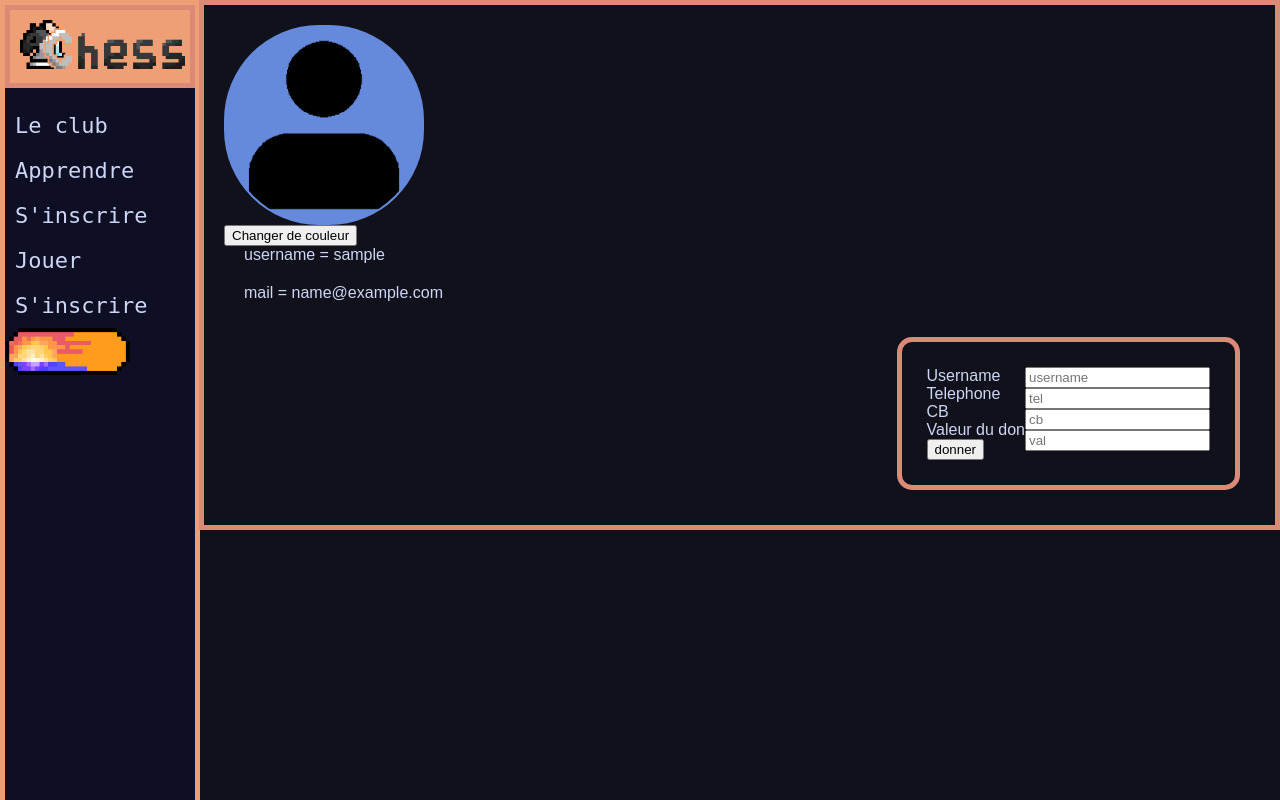
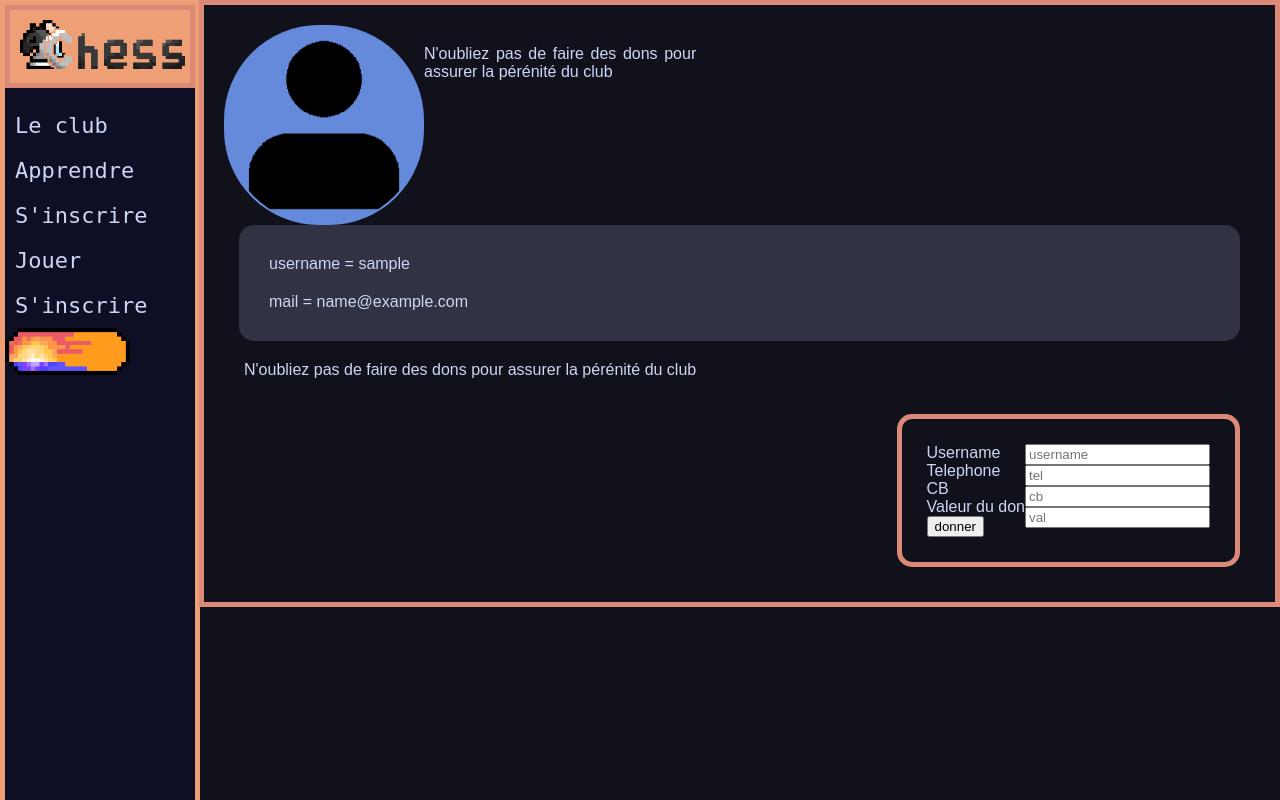
Before and after one commit to ajkoi/chessNSIpython, a Flask app: page /profile in a window 1280 px wide. Run offline with Flask 3, Linux system fonts and the light colour scheme; the visitor is signed in with stand-in values (Sample User, id 1); some web fonts are replaced; grey boxes are pictures that could not be loaded.

Commit message:
g fait une moddif pour la page du profile

```diff
--- a/templates/profile.html
+++ b/templates/profile.html
@@ -35,33 +35,15 @@
 
             <!-- <h1 style="float: right;">CurrentUser</h1> -->
         </div>
-        <script>
-            function RandomBackground(){
-
-                // let HexValues = "01234566789ABCDEF"
-                // let HexColor = "#"
-                // for (let i = 0; i < 6; i++) {
-                //     let HexPart = HexValues[Math.floor(Math.random() * 16)];
-                //     HexColor += HexPart;
-                // }
-
-                div_img_current.style.backgroundColor = '#ab173c';
-            }
-        </script>
-
-
-        <p id="p_p_p"></p>
-        <script>
-            document.getElementById('p_p_p').innerHTML = tr;
-        </script>
-        <button onclick="RandomBackground()"> Changer de couleur</button>
-
+        <p> N'oubliez pas de faire des dons pour assurer la pérénité du club</p>
     </div>
 
-    <div>
+    <div style="border-radius: 15px; background-color: var(--surface-0); padding: 10px; margin: 15px;">
     <p>username = {{ username }}</p>
     <p>mail = {{ mail }}</p>
     </div>
+
+    <p> N'oubliez pas de faire des dons pour assurer la pérénité du club</p>
 
     <div class="div_don">
         <form action="{{ url_for("dashboard") }}" method="post">
```
